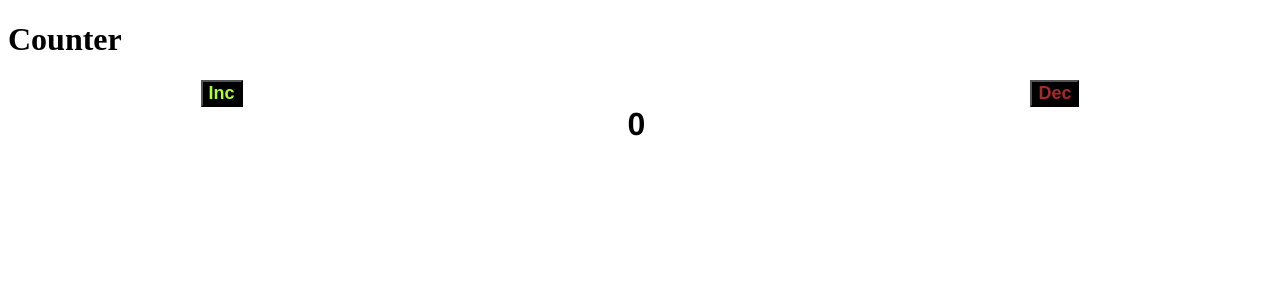
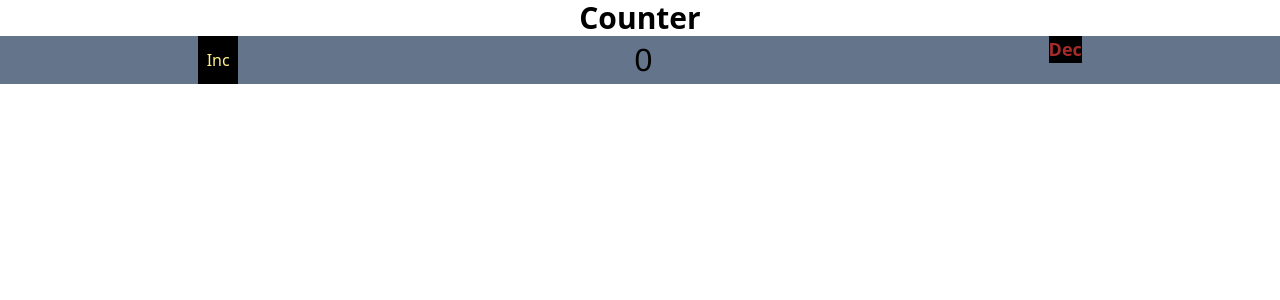
Before and after one commit to shintu0/angular-exc, an Angular app: page / in a window 1280 px wide. Shown: the top 300 px of the page. Built offline with nearby package versions, Linux system fonts and the light colour scheme.

Commit message:
Tailwind counter and Styling

```diff
--- a/package.json
+++ b/package.json
@@ -27,12 +27,15 @@
     "@angular/cli": "~16.0.0",
     "@angular/compiler-cli": "^16.0.0",
     "@types/jasmine": "~4.3.0",
+    "autoprefixer": "^10.4.14",
     "jasmine-core": "~4.6.0",
     "karma": "~6.4.0",
     "karma-chrome-launcher": "~3.2.0",
     "karma-coverage": "~2.2.0",
     "karma-jasmine": "~5.1.0",
     "karma-jasmine-html-reporter": "~2.0.0",
+    "postcss": "^8.4.23",
+    "tailwindcss": "^3.3.2",
     "typescript": "~5.0.2"
   }
 }
--- a/src/app/app.component.html
+++ b/src/app/app.component.html
@@ -1,3 +1,3 @@
-<h1>Counter</h1>
+<h1 class="font-bold text-3xl text-center" >Counter</h1>
 
 <app-counter></app-counter>
--- a/src/app/counter/counter.component.html
+++ b/src/app/counter/counter.component.html
@@ -1,7 +1,8 @@
 
-<div class="counter">
 
-  <button  style="width: max-content; height: max-content; color: greenyellow; background-color: black; font-weight: 900; font-size: large;" (click)="inc()" > Inc</button>
+<div class="counter bg-slate-500">
+
+  <button class="w-10 bg-black text-yellow-200 h-auto"   (click)="inc()" > Inc</button>
 
   <h2 style="font-size: xx-large; font-family: 'Franklin Gothic Medium', 'Arial Narrow', Arial, sans-serif;" >{{counter}}</h2>
 
--- a/src/styles.css
+++ b/src/styles.css
@@ -1 +1,4 @@
+@tailwind base;
+@tailwind components;
+@tailwind utilities;
 /* You can add global styles to this file, and also import other style files */
--- /dev/null
+++ b/tailwind.config.js
@@ -0,0 +1,10 @@
+/** @type {import('tailwindcss').Config} */
+module.exports = {
+  content: [
+    "./src/**/*.{html,ts}",
+  ],
+  theme: {
+    extend: {},
+  },
+  plugins: [],
+}
```
Also changed, not shown: 1 other file (tests, documents, lock files or other folders).
